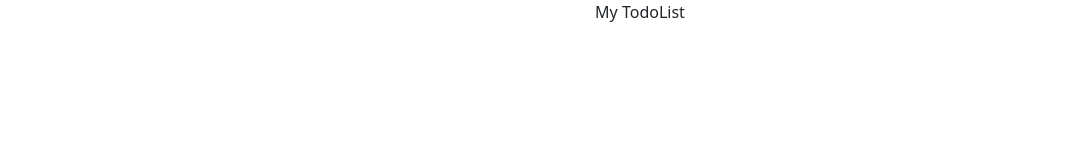
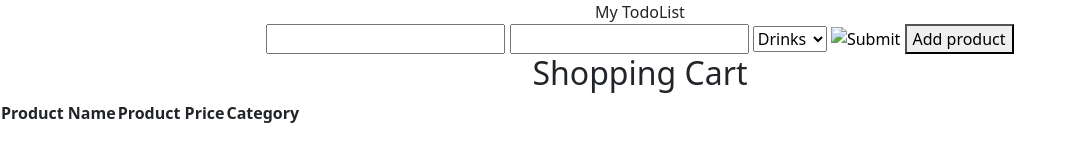
Before and after one commit to Adir3322/Test-practice1, a plain HTML site: page index.html in a window 1280 px wide. Shown: the whole page, without its empty margins (0-1075 px from the left). Drawn offline with nearby package versions, Linux system fonts and the light colour scheme.

Commit message:
Creating the html

```diff
--- a/index.html
+++ b/index.html
@@ -5,7 +5,7 @@
     <meta charset="UTF-8">
     <meta name="viewport" content="width=device-width, initial-scale=1.0">
 
-    <title>Todo List</title>
+    <title>Add Product</title>
 
     <!-- Links for the bootstrap -->
     <link href="https://cdn.jsdelivr.net/npm/bootstrap@5.3.3/dist/css/bootstrap.min.css" rel="stylesheet"
@@ -26,11 +26,34 @@
         <header>My TodoList</header>
         <div id="formContainer">
             <form onsubmit="addTask(event)" id="tasksForm">
+                <input type="text" id="productName">
+                <input type="number" id="productPrice">
+                <select id="products">
+                    <option value="drinks">Drinks</option>
+                    <option value="meat">Meat</option>
+                    <option value="dairy">Dairy</option>
+                    <option value="snacks">Snacks</option>
+                    <option value="basic">Basic</option>
+                </select>
+                <input type="image">
 
+                <button type="submit" id="addProduct">Add product</button>
+
+
+                <h2>Shopping Cart</h2>
+                <table id="cartTable">
+                    <thead>
+                        <tr>
+                            <th>Product Name</th>
+                            <th>Product Price</th>
+                            <th>Category</th>
+                        </tr>
+                    </thead>
+                    <tbody>
+                        <!-- Products will be added here dynamically -->
+                    </tbody>
+                </table>
             </form>
-        </div>
-        <div id="tasksContainer">
-            <!-- Where the tasks will be added -->
         </div>
     </div>
 </body>
```
